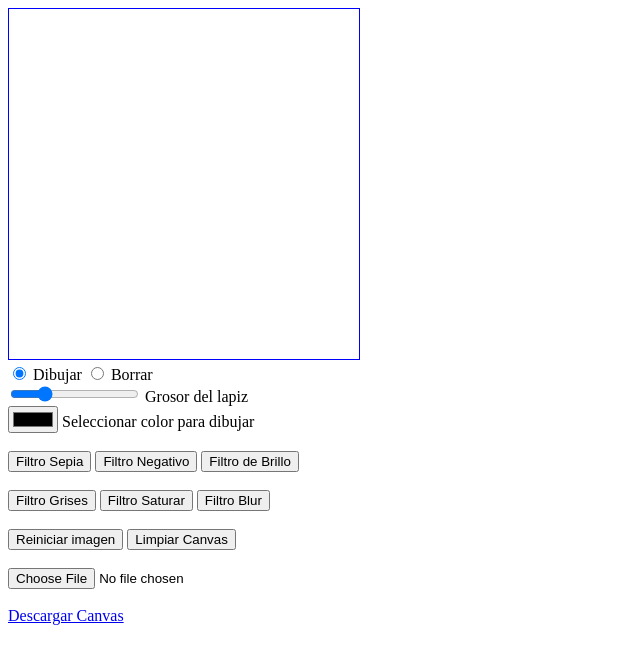
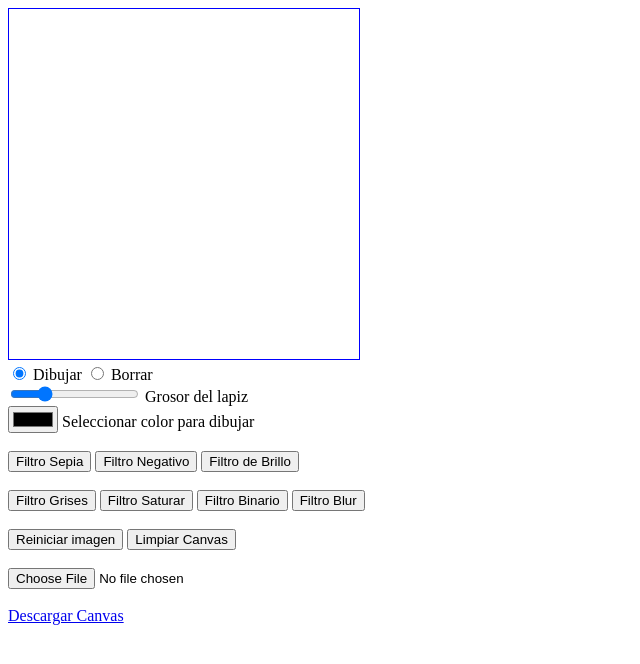
Before and after one commit to sierragustavo/interfaces, a plain HTML site: page entregable/index.html in a window 1280 px wide. Shown: the whole page, without its empty margins (0-640 px from the left). Drawn offline with Linux system fonts and the light colour scheme.

Commit message:
Add files via upload

```diff
--- a/entregable/index.html
+++ b/entregable/index.html
@@ -46,7 +46,6 @@
     <div>
       <input type="color" name="input-color" id="input-color" />
       <label for="input-color">Seleccionar color para dibujar</label>
-
     </div>
     <br />
     <div>
@@ -62,6 +61,9 @@
       <button id="filtro-binario" onclick="filtroGris()">Filtro Grises</button>
       <button id="filtro-saturar" onclick="filtroSaturar()">
         Filtro Saturar
+      </button>
+      <button id="filtro-binario" onclick="filtroBinario()">
+        Filtro Binario
       </button>
       <button id="filtro-blur" onclick="filtroBlur()">Filtro Blur</button>
       <br />
```
